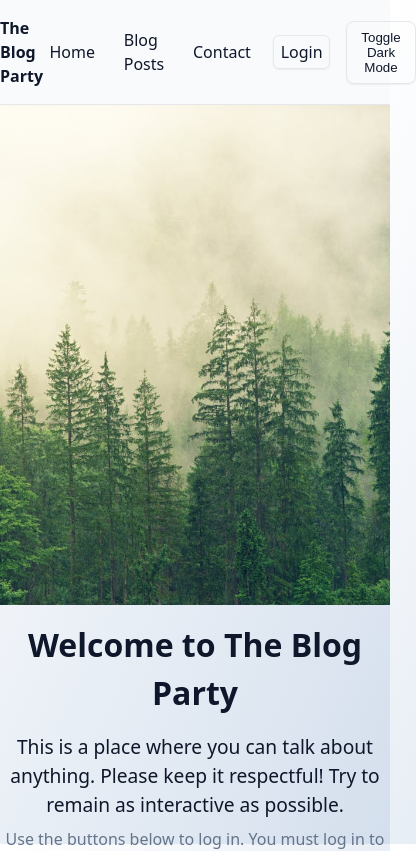
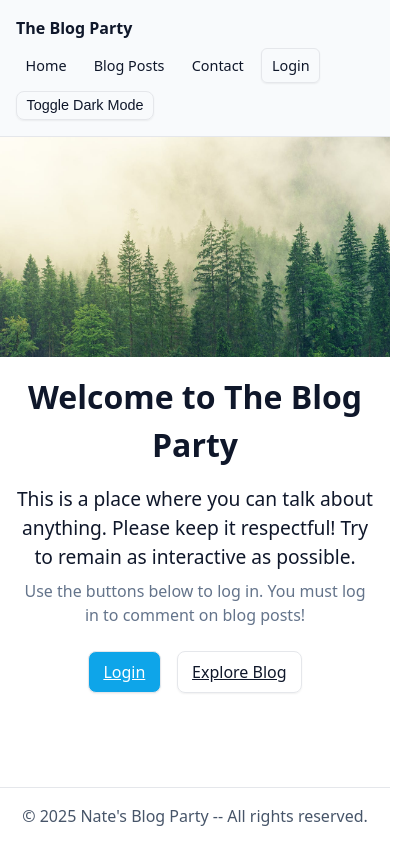
Before and after one commit to NateTheGreat-dev/react-blog-app, a React (Create React App) app: page / in a window 390 px wide. Shown: the top 851 px of the page, 416 px wide, since content can reach past the window. Built offline with nearby package versions, Linux system fonts and the light colour scheme.

Commit message:
updated text on home screen when going into dark mode and added compatability for mobile

```diff
--- a/src/index.css
+++ b/src/index.css
@@ -46,7 +46,7 @@ ul, li {
 /*Base*/
 body {
   margin: 0;
-  background: linear-gradient(115deg, #ffffff, #d4dfed);
+  background: var(--bg);
   color: var(--fg);
   font: 16px/1.5 system-ui, -apple-system, Segoe UI, Roboto, Arial, sans-serif;
 }
@@ -458,3 +458,69 @@ html[data-theme="dark"] .contact-page textarea {
   flex-direction: column;
   gap: 0.25rem;
 }
+
+
+@media (max-width: 1024px) {
+  .post-list {
+    grid-template-columns: repeat(2, 1fr);
+    gap: 1rem;
+  }
+}
+
+
+@media (max-width: 640px) {
+  .post-list {
+    grid-template-columns: 1fr;
+  }
+
+  .post-card {
+    margin-inline: 0.75rem;
+  }
+}
+
+@media (max-width: 768px) {
+  .container {
+    padding-inline: 1rem;
+  }
+
+  .header-inner {
+    flex-direction: column;
+    align-items: flex-start;
+    gap: 0.5rem;
+  }
+
+  .nav {
+    flex-wrap: wrap;
+    justify-content: flex-start;
+    gap: 0.5rem;
+  }
+
+  .nav a,
+  .nav .btn {
+    font-size: 0.9rem;
+    padding: 0.35rem 0.6rem;
+  }
+}
+
+@media (max-width: 640px) {
+  .comment-form {
+    flex-direction: column;
+    align-items: stretch;
+  }
+
+  .comment-input {
+    flex: 0 0 auto;
+  }
+}
+
+@media (max-width: 768px) {
+  .slideshow {
+    height: 260px;
+  }
+}
+
+@media (max-width: 480px) {
+  .slideshow {
+    height: 220px;
+  }
+}
```
